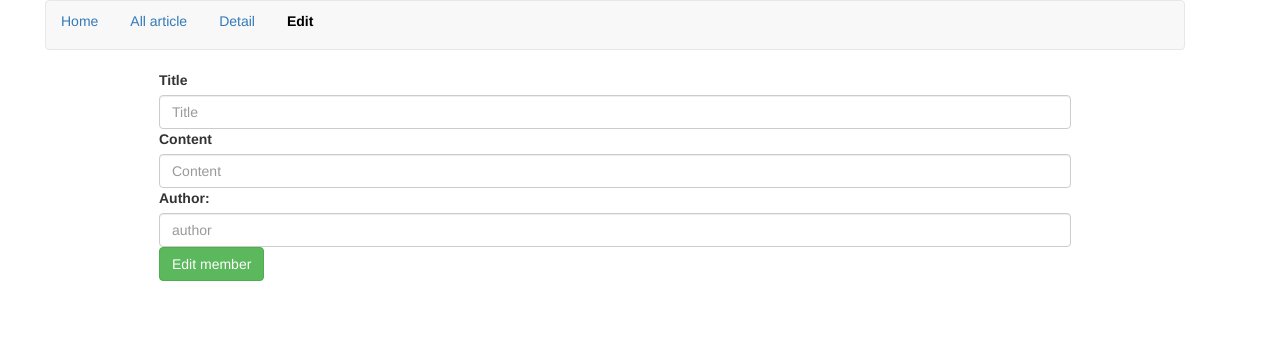
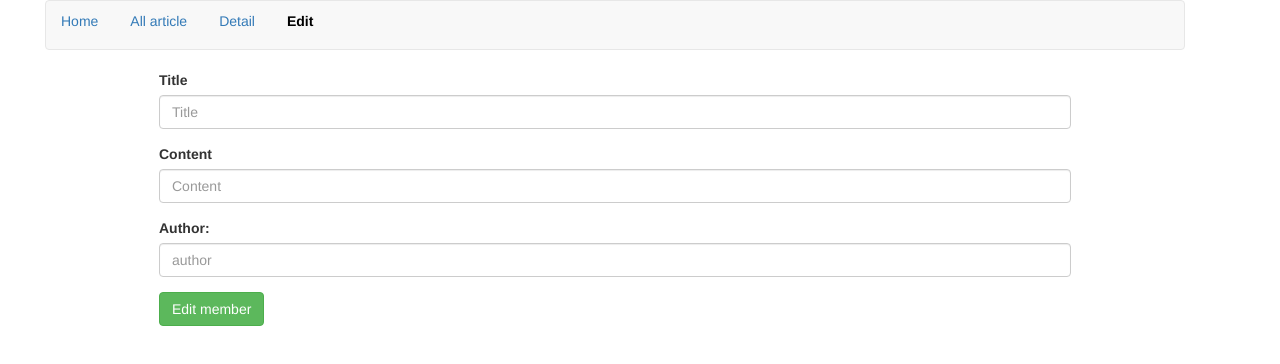
Before and after one commit to at-uytran/front-end, an Angular app in the folder my-app/: page /edit/1 in a window 1280 px wide. Shown: the top 364 px of the page. Built offline with nearby package versions, Linux system fonts and the light colour scheme.

Commit message:
edit show function

```diff
--- a/my-app/src/app/article.component.html
+++ b/my-app/src/app/article.component.html
@@ -22,6 +22,6 @@
 </tr>
 </table>
 </div>
-<router-outlet></router-outlet>
 
 </div>
+<router-outlet></router-outlet>
--- a/my-app/src/app/edit.component.html
+++ b/my-app/src/app/edit.component.html
@@ -3,14 +3,19 @@
 <div class="show" *ngIf="article">
 <form [formGroup]= "articleForm" (ngSubmit)="onSubmit()">
 
+<div class="form-group">
   <label for="title">Title</label>
   <input type="text" class="form-control" placeholder="Title" id="title" formControlName = "title" value="{{article.title}}">
+</div>
 
+<div class="form-group">
   <label for="content">Content</label>
   <input type="text" class="form-control" placeholder="Content" id="content" formControlName = "content" value="{{article.content}}">
-
+</div>
+<div class="form-group">
   <label for="author">Author: </label>
   <input type="text" class="form-control" placeholder="author" id="author" formControlName = "author" value="{{article.author}}">
+</div>
 <button type="submit" [disabled] = "!articleForm.valid" class="btn btn-success">Edit member</button>
 </form>
 </div>
--- a/my-app/src/styles.css
+++ b/my-app/src/styles.css
@@ -7,6 +7,7 @@
   margin-left: 30px;
   margin-right: 30px;
 }
+
 .router-link-active {
   color: #000;
   font-weight: bold;
```
Also changed, not shown: my-app/src/app/app.component.html (+4 -4 lines), my-app/src/app/app.routes.ts (+0 -8 lines), my-app/src/app/article.component.ts (+2 -7 lines).
